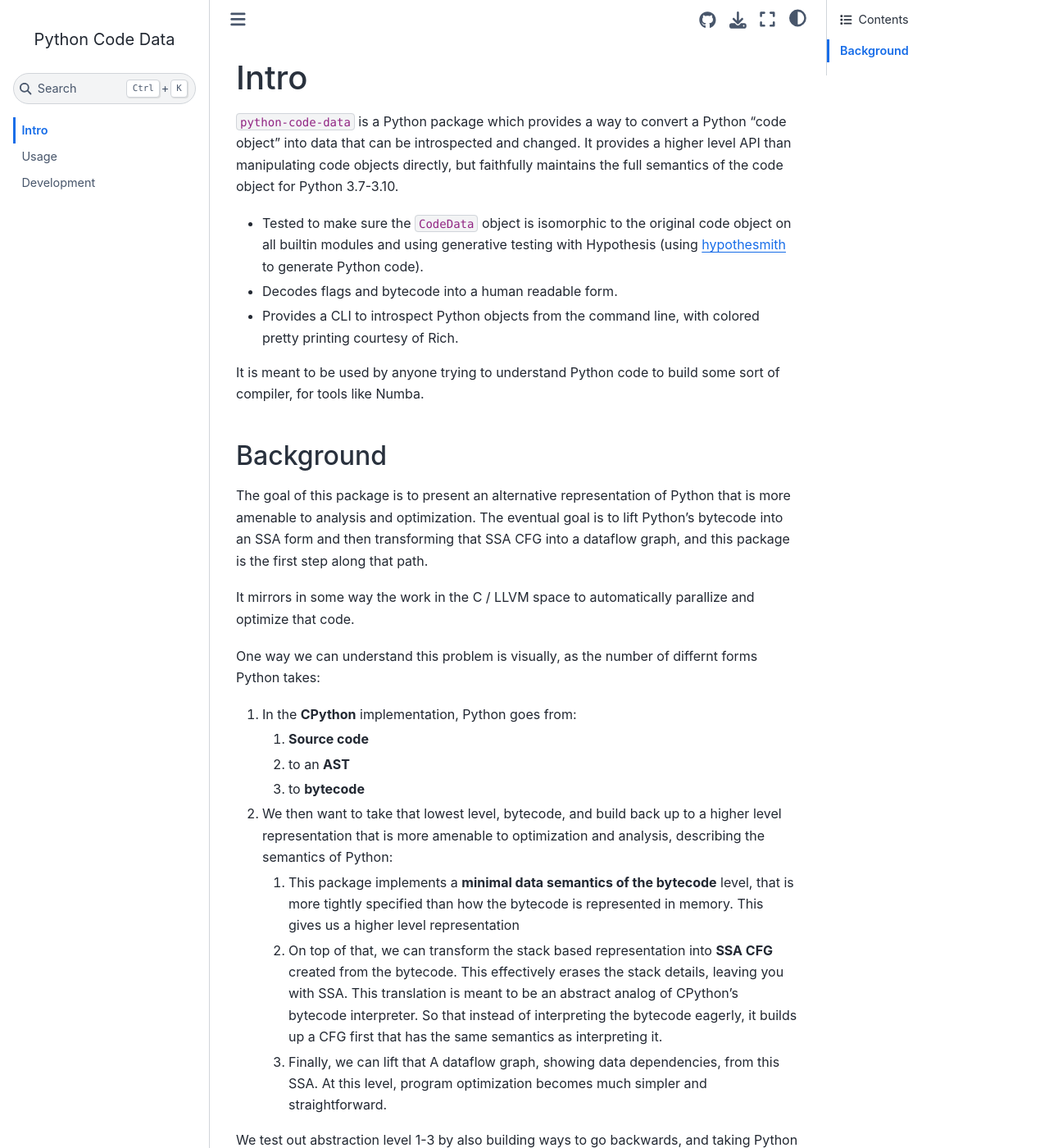
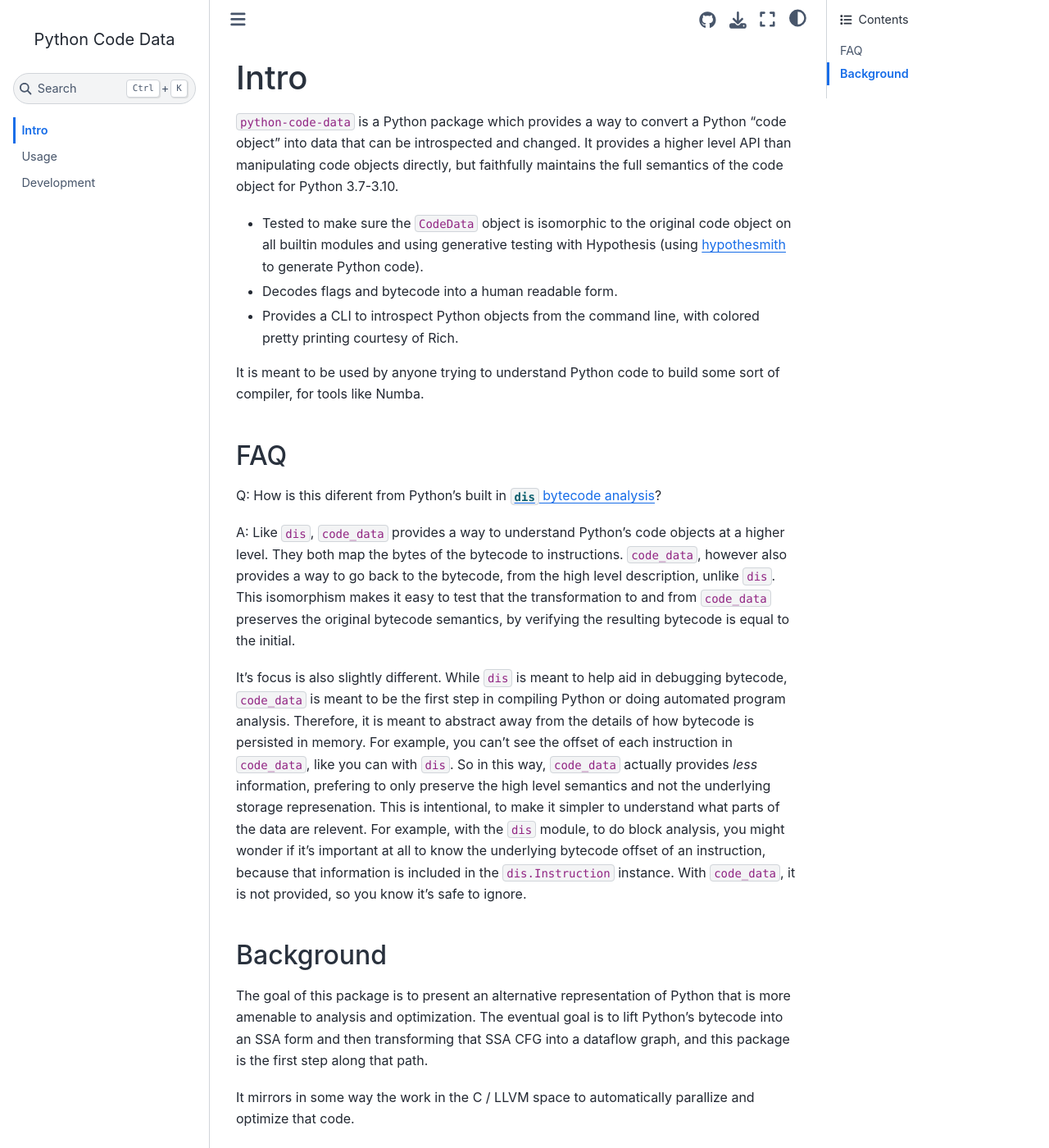
Before and after one commit to metadsl/python-code-data, a Jupyter Book: the page built from docs/intro.md, in a window 1280 px wide and 1400 px high. Shown: the whole window at 82% size. Built offline with Jupyter Book 1.0.4 settings and Sphinx 7.4.7 and the Sphinx Book theme 1.1.4, drawn with Linux system fonts in a browser that asks for light colours; pages that are not in the unit, such as notebooks, are missing from menus.

Commit message:
Add comparison to dis in FAQ

```diff
--- a/docs/intro.md
+++ b/docs/intro.md
@@ -13,6 +13,14 @@ maintains the full semantics of the code object for Python 3.7-3.10.
 
 
 It is meant to be used by anyone trying to understand Python code to build some sort of compiler, for tools like Numba.
+
+## FAQ
+
+Q: How is this diferent from Python's built in [`dis` bytecode analysis](https://docs.python.org/3/library/dis.html#bytecode-analysis)?
+
+A: Like `dis`, `code_data` provides a way to understand Python's code objects at a higher level. They both map the bytes of the bytecode to instructions. `code_data`, however also provides a way to go back to the bytecode, from the high level description, unlike `dis`. This isomorphism makes it easy to test that the transformation to and from `code_data` preserves the original bytecode semantics, by verifying the resulting bytecode is equal to the initial.
+
+It's focus is also slightly different. While `dis` is meant to help aid in debugging bytecode, `code_data` is meant to be the first step in compiling Python or doing automated program analysis. Therefore, it is meant to abstract away from the details of how bytecode is persisted in memory. For example, you can't see the offset of each instruction in `code_data`, like you can with `dis`. So in this way, `code_data` actually provides *less* information, prefering to only preserve the high level semantics and not the underlying storage represenation. This is intentional, to make it simpler to understand what parts of the data are relevent. For example, with the `dis` module, to do block analysis, you might wonder if it's important at all to know the underlying bytecode offset of an instruction, because that information is included in the `dis.Instruction` instance. With `code_data`, it is not provided, so you know it's safe to ignore.
 
 ## Background
 
```
